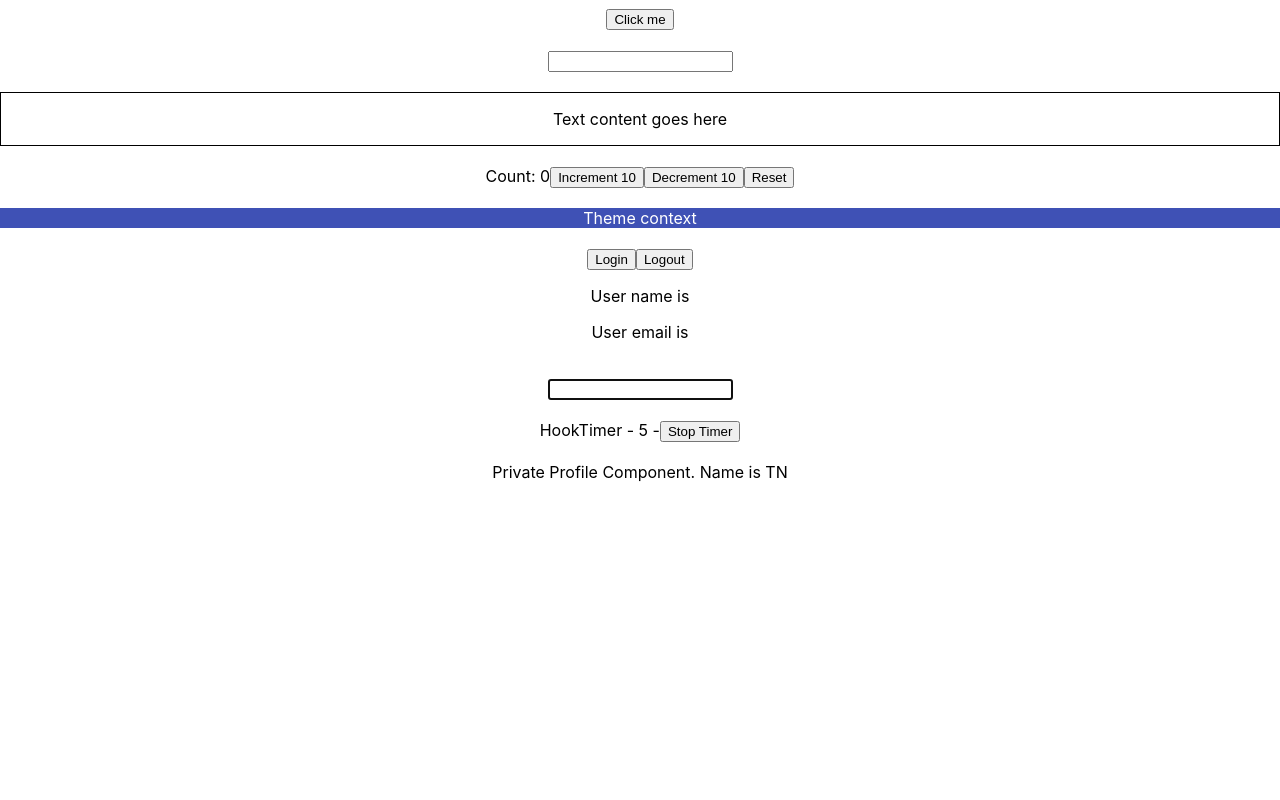
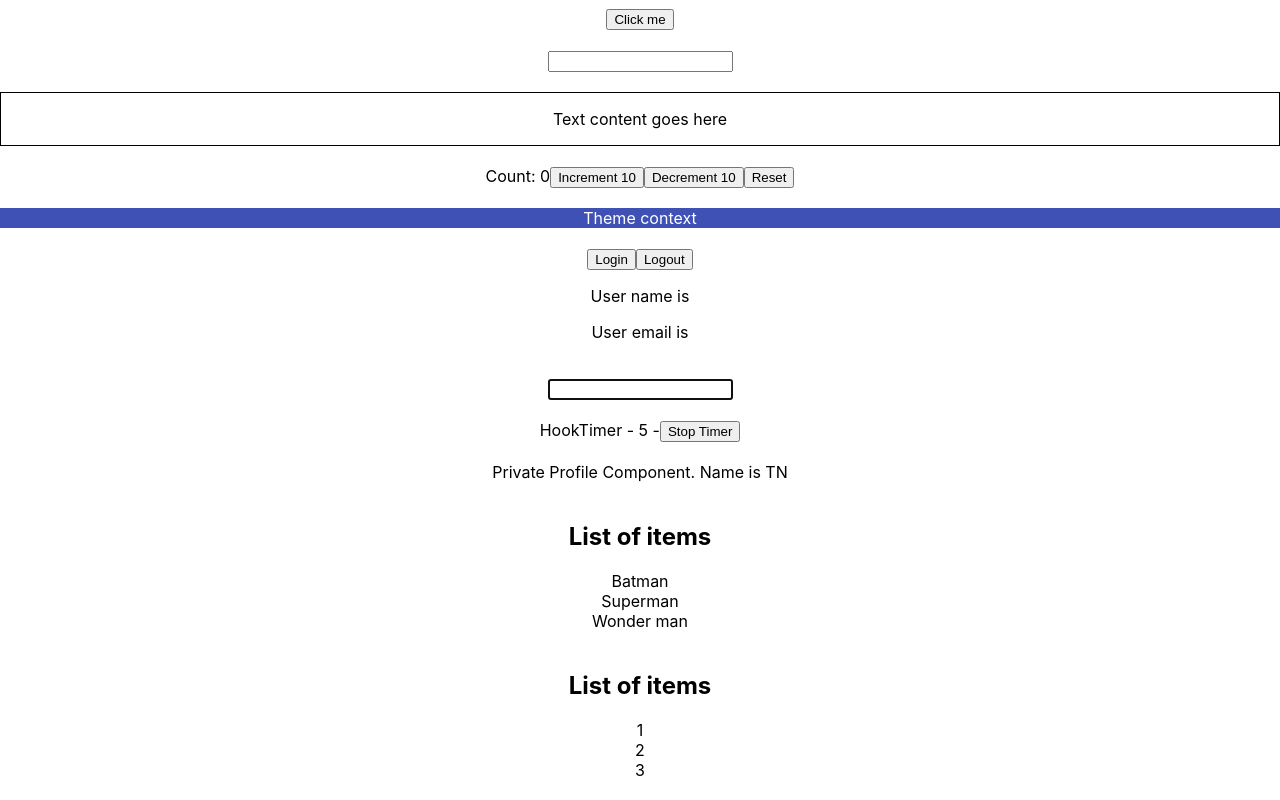
Before and after one commit to trongnhan19081994/react-typescript-demo, a React (Create React App) app: page / in a window 1280 px wide. Shown: the part 463-1263 px from the top of the page. Before the commit the page ends 945 px from the top, so only its background shows below. Built offline with nearby package versions, Linux system fonts and the light colour scheme.

Commit message:
generic props

```diff
--- a/src/App.tsx
+++ b/src/App.tsx
@@ -17,6 +17,7 @@ import Counter from './components/state/Counter';
 import Status from './components/Status';
 import Private from './components/auth/Private';
 import Profile from './components/auth/Profile';
+import List from './components/generics/List';
 
 function App() {
   const personName = {
@@ -71,6 +72,37 @@ function App() {
       <MutableRef />
       <br/>
       <Private isLoggedIn={true} component={Profile} />
+      <br/>
+      <List
+        items={['Batman', 'Superman','Wonder man']}
+        onClick={(item) => console.log(item)}
+      />
+      <br/>
+      <List
+        items={[1, 2, 3]}
+        onClick={(item) => console.log(item)}
+      />
+      <br/>
+      {/* <List
+        items={[
+          {
+            id: 1,
+            first: 'Bruce',
+            last: 'Wayne'
+          },
+          {
+            id: 2,
+            first: 'Bruce 2',
+            last: 'Wayne 2'
+          },
+          {
+            id: 3,
+            first: 'Bruce 3',
+            last: 'Wayne 3'
+          },
+        ]}
+        onClick={(item) => console.log(item)}
+      /> */}
     </div>
   );
 }
--- /dev/null
+++ b/src/components/generics/List.tsx
@@ -0,0 +1,23 @@
+type ListProps<T> = {
+    items: T[],
+    onClick: (item: T) => void
+}
+
+const List = <T extends {}>({items, onClick}: ListProps<T>) => {
+    return (
+        <div>
+            <h2>List of items</h2>
+            {
+                items.map((item, index) => {
+                    return (
+                        <div key={index} onClick={() => onClick(item)}>
+                            {item}
+                        </div>
+                    )
+                })
+            }
+        </div>
+    )
+}
+
+export default List
```
